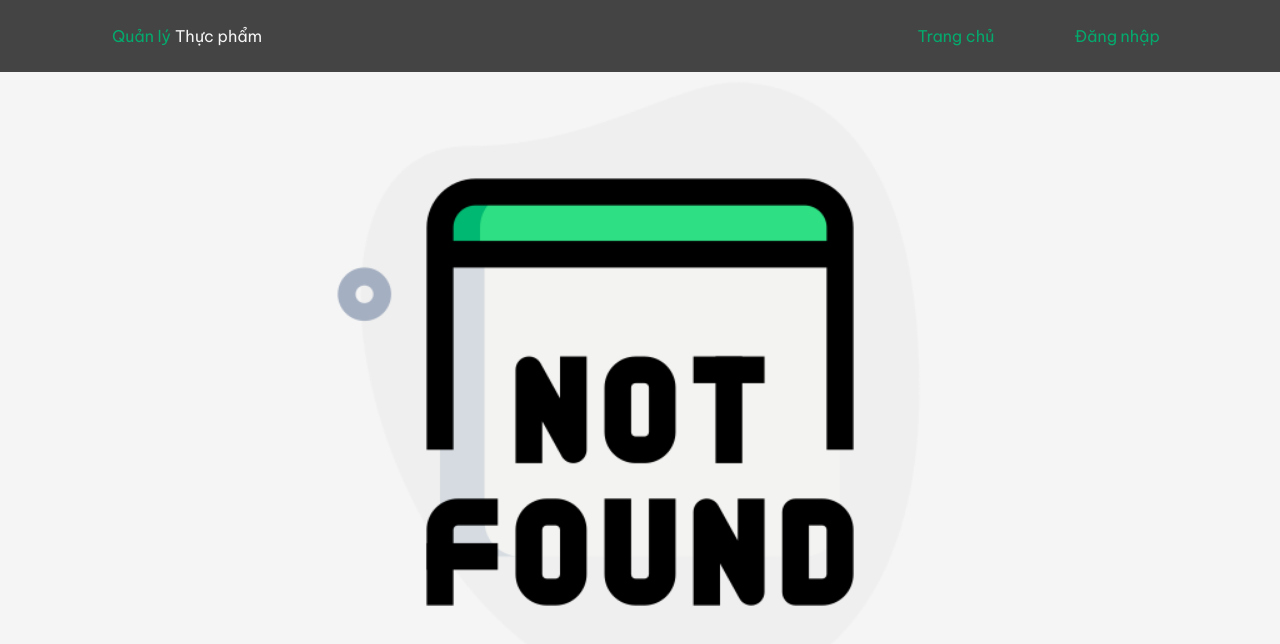
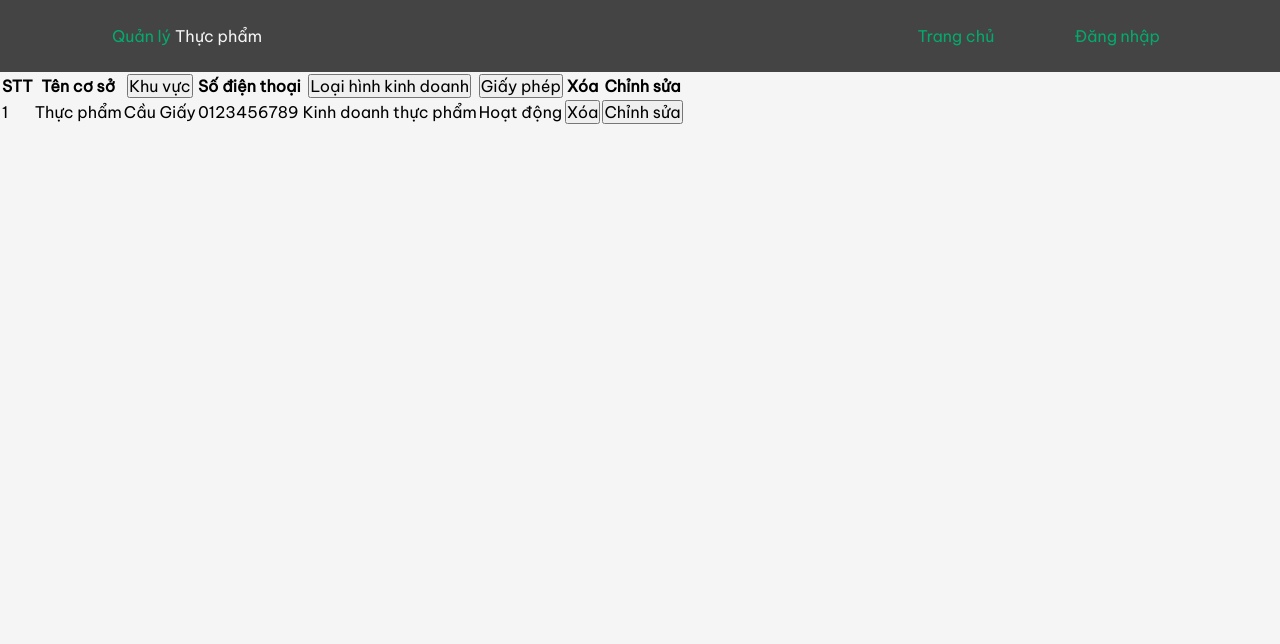
Before and after one commit to lhtrung11/btl-fe, a React (Create React App) app: page /facilities in a window 1280 px wide. Shown: the top 644 px of the page. Built offline with nearby package versions, Linux system fonts and the light colour scheme; no server answers.

Commit message:
fix infinite loop request

```diff
--- a/src/App.js
+++ b/src/App.js
@@ -47,20 +47,13 @@ function App() {
         checkCurrentUser();
     }, [checkCurrentUser]);
 
+    console.log(state);
     return (
         <Router>
             <AppContext.Provider value={{ state, dispatch }}>
                 <div>
                     <Header />
                     <Routes>
-                        {/* <Route element={<ProtectedRoute user={state.user} />}>
-                            <Route path="/students" element={<List />} />
-                            <Route path="/form" element={<Form />} />
-                            <Route
-                                path="/students/:studentId"
-                                element={<Form />}
-                            />
-                        </Route> */}
                         <Route
                             path="/auth/login"
                             element={
@@ -76,12 +69,11 @@ function App() {
                                 </div>
                             }
                         />
-
                         <Route path="/" element={<Home />}></Route>
                         <Route path="/users/:userId" element={<Account />} />
                         <Route path="/users" element={<AccountList />} />
 
-                        {/* <Route path="/facilities" element={<FacilityList />} /> */}
+                        <Route path="/facilities" element={<FacilityList />} />
                         <Route
                             path="/facilities/register"
                             element={<FacilityForm value={true} />}
--- a/src/features/Accounts/Account.js
+++ b/src/features/Accounts/Account.js
@@ -2,8 +2,6 @@ import React from 'react';
 import './Account.css';
 
 export default function Account() {
-
-
     return (
         <form className="form">
             <label for="username">Tên chuyên viên:</label>
--- a/src/features/Accounts/AccountList/AccountList.js
+++ b/src/features/Accounts/AccountList/AccountList.js
@@ -13,7 +13,7 @@ const AccountList = () => {
     // QUERY
     const [query, setQuery] = useState({ role: '', isActive: '', area: '' });
 
-    const { accounts } = state;
+    // const [accounts, setAccounts] = useState([]);
     const [users, setUsers] = useState([]);
 
     const getAllAccounts = useCallback(async () => {
@@ -27,10 +27,11 @@ const AccountList = () => {
                 },
             };
             const response = await axios(option);
-            const accounts = response.data.data.users;
-            dispatch({ type: 'GET_ALL_ACCOUNTS', payload: accounts });
+            // setAccounts(() => {
+            //     return response.data.data.users;
+            // });
             setUsers(
-                accounts
+                response.data.data.users
                     .filter((account) => account.role === 'user')
                     .sort((account1, account2) => {
                         if (account2.isActive === false) {
@@ -41,7 +42,7 @@ const AccountList = () => {
                     })
             );
         } catch (error) {}
-    }, [dispatch]);
+    }, []);
 
     const handleDelete = async (e) => {
         const token = localStorage.getItem('token');
@@ -54,15 +55,16 @@ const AccountList = () => {
             },
         };
         await axios(option);
-        dispatch({ type: 'DELETE_ONE_ACCOUNT', payload: userID });
+        setUsers((prevUsers) => {
+            return prevUsers.filter((user) => user._id !== userID);
+        });
     };
 
     useEffect(() => {
         getAllAccounts();
-    }, [getAllAccounts, accounts]);
+    }, [getAllAccounts]);
 
-    return (
-        state.role==='admin' ? (
+    return state.role === 'admin' ? (
         <>
             <h1 className="listName">quản lý người dùng</h1>
             <table className="list">
@@ -75,7 +77,7 @@ const AccountList = () => {
                     <th>Chỉnh sửa</th>
                 </tr>
 
-                    {accounts ? (
+                {users ? (
                     users.map((account, key) => {
                         return (
                             <tr>
@@ -120,8 +122,6 @@ const AccountList = () => {
         </>
     ) : (
         <Navigate to="/" state={{ from: location }} replace />
-        )
-
     );
 };
 
--- /dev/null
+++ b/src/features/Facilities/FacilityList/FacilityList.css
@@ -0,0 +1,64 @@
+/* table {
+  margin-top: 2em;
+  font-family: arial, sans-serif;
+  border-collapse: collapse;
+  width: 100%;
+}
+th {
+  border: 1px solid #101010c4;
+  text-align: center;
+  padding: 0px;
+  background-color: #04AA6D;
+  color: white;
+}
+td {
+  border: 1px solid #101010c4;
+  text-align: center;
+  padding: 0px;
+}
+
+tr:nth-child(even) {
+  background-color: #dddddd;
+}
+content {
+    color: #04AA6D;
+    margin-left: 8.7em;
+    width: 100%;
+    font-size: 50px;
+}
+.dropbtn:hover, .dropbtn:focus {
+  background-color: #04AA6D;
+}
+.dropbtn {
+  background-color: #04AA6D;
+  color: white;
+  padding: 16px;
+  font-size: 16px;
+  border: none;
+  cursor: pointer;
+}
+.dropdown {
+  position: relative;
+  display: inline-block;
+}
+
+.dropdown-content {
+  display: none;
+  position: absolute;
+  background-color: white;
+  min-width: 160px;
+  overflow: auto;
+  box-shadow: 0px 8px 16px 0px rgba(0,0,0,0.2);
+  z-index: 1;
+}
+
+.dropdown-content a {
+  color: black;
+  padding: 12px 16px;
+  text-decoration: none;
+  display: block;
+}
+
+.dropdown a:hover {background-color: white;}
+
+.show {display: block;} */
--- a/src/features/Facilities/FacilityList/FacilityList.js
+++ b/src/features/Facilities/FacilityList/FacilityList.js
@@ -0,0 +1,87 @@
+import React from 'react';
+import { useState } from 'react';
+import './FacilityList.css';
+
+const myFunction = () => {
+    document.getElementById('myDropdown').classList.add('show');
+};
+
+const myFunction2 = () => {
+    document.getElementById('myDropdown2').classList.add('show');
+};
+
+const myFunction3 = () => {
+    document.getElementById('myDropdown3').classList.add('show');
+};
+
+// Close the dropdown if the user clicks outside of it
+window.onclick = function (event) {
+    if (!event.target.matches('.dropbtn')) {
+        var dropdowns = document.getElementsByClassName('dropdown-content');
+        var i;
+        for (i = 0; i < dropdowns.length; i++) {
+            var openDropdown = dropdowns[i];
+            if (openDropdown.classList.contains('show')) {
+                openDropdown.classList.remove('show');
+            }
+        }
+    }
+};
+
+export default function FacilityList() {
+    return (
+        <table>
+            <tr>
+                <th>STT</th>
+                <th>Tên cơ sở</th>
+                <th>
+                    <button onclick="myFunction()" className="dropbtn">
+                        Khu vực
+                    </button>
+                    <div id="myDropdown" class="dropdown-content">
+                        <a href="#Home">Home</a>
+                        <a href="#about">About</a>
+                        <a href="#contact">Contact</a>
+                    </div>
+                </th>
+                <th>Số điện thoại</th>
+                <th>
+                    <button onclick="myFunction2()" class="dropbtn">
+                        Loại hình kinh doanh
+                    </button>
+                    <div id="myDropdown2" class="dropdown-content">
+                        <a href="#Home">Home</a>
+                        <a href="#about">About</a>
+                        <a href="#contact">Contact</a>
+                    </div>
+                </th>
+                <th>
+                    <button onclick="myFunction3()" class="dropbtn">
+                        Giấy phép
+                    </button>
+                    <div id="myDropdown3" class="dropdown-content">
+                        <a href="#Home">Home</a>
+                        <a href="#about">About</a>
+                        <a href="#contact">Contact</a>
+                    </div>
+                </th>
+                <th>Xóa</th>
+                <th>Chỉnh sửa</th>
+            </tr>
+            <tr>
+                <td>1</td>
+                <td>Thực phẩm</td>
+                <td>Cầu Giấy</td>
+                <td>0123456789</td>
+                <td>Kinh doanh thực phẩm</td>
+                <td>Hoạt động</td>
+                <td>
+                    <button type="submit">Xóa</button>
+                </td>
+                <td>
+                    <button type="submit">Chỉnh sửa</button>
+                </td>
+            </tr>
+        </table>
+    );
+}
```
Lines whose indentation alone changed are shown as unchanged.
